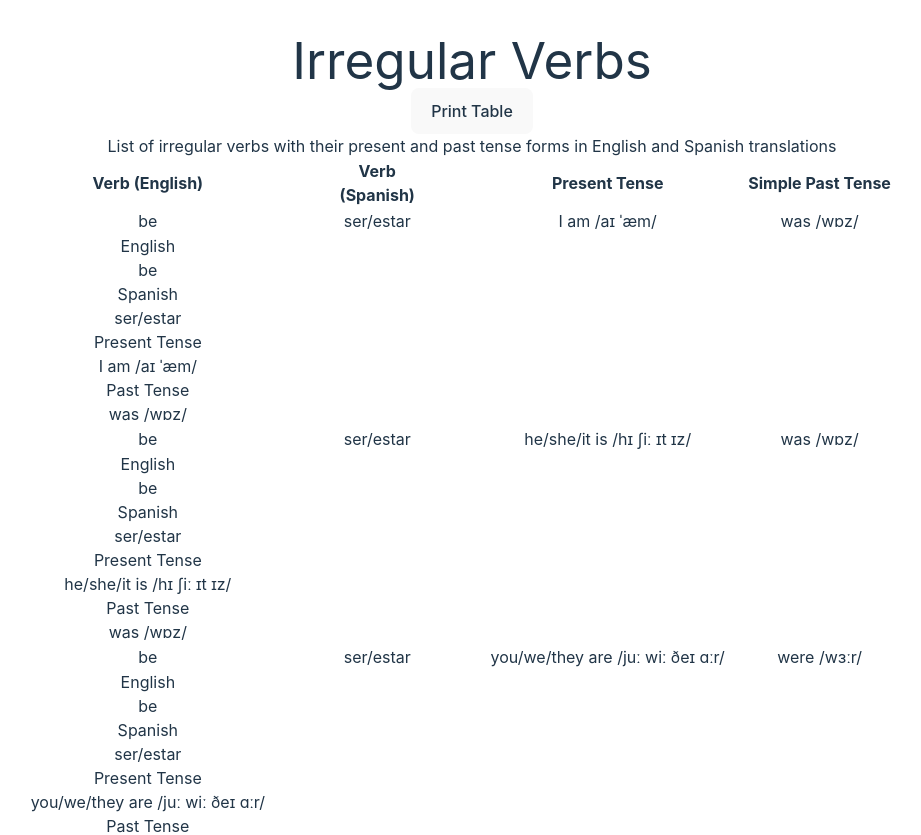
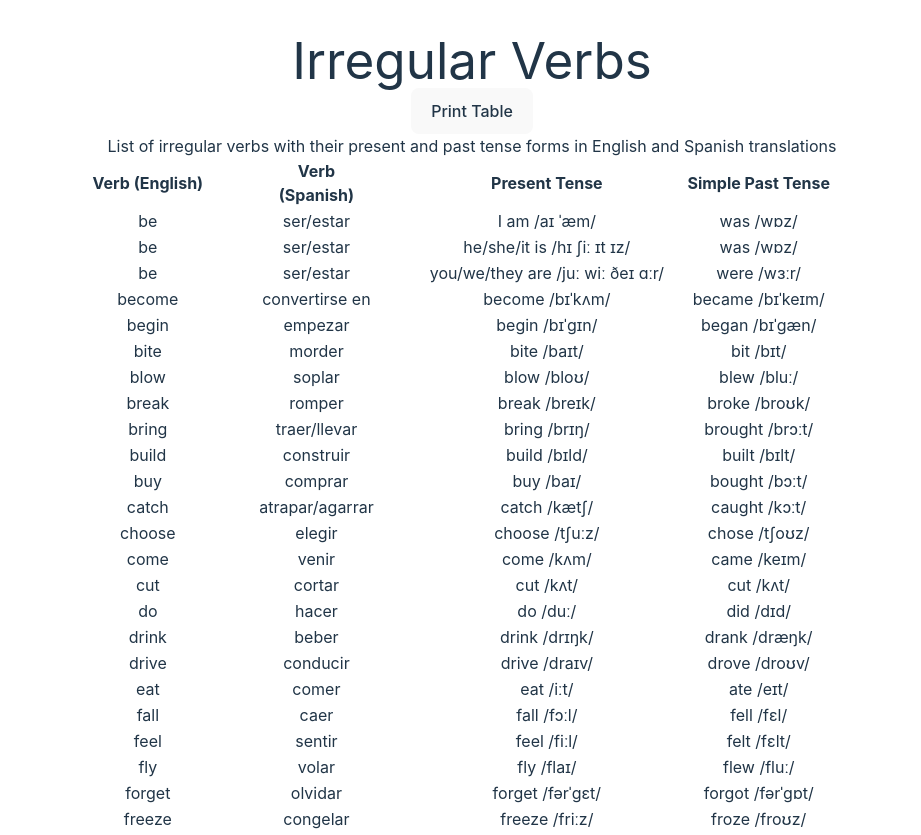
Before and after one commit to Kleinster2/irregular-verbs-table, a React (Vite) app: page / in a window 1280 px wide. Shown: the top 835 px of the page, without its empty margins (168-1089 px from the left). Built offline with nearby package versions, Linux system fonts and the light colour scheme.

Commit message:
Assistant checkpoint: Fix component structure and restart dev server
Assistant generated file changes:
- src/components/IrregularVerbRow.jsx: Fix DOM nesting issues in IrregularVerbRow

---

User prompt:

What should I do next?

```diff
--- a/src/components/IrregularVerbRow.jsx
+++ b/src/components/IrregularVerbRow.jsx
@@ -1,43 +1,13 @@
+
 import React from 'react';
 
 export default function IrregularVerbRow({ verb }) {
   return (
-    <>
-      {/* Desktop view */}
-      <tr className="hover:bg-gray-50 hidden md:table-row" role="row">
-        <td className="p-2 border text-sm md:text-base" role="cell">
-          {verb.english}
-        </td>
-        <td className="p-2 border whitespace-pre-line text-sm md:text-base" role="cell">
-          {verb.spanish}
-        </td>
-        <td className="p-2 border font-mono whitespace-pre-line text-sm md:text-base" role="cell">
-          {verb.present}
-        </td>
-        <td className="p-2 border font-mono whitespace-pre-line text-sm md:text-base" role="cell">
-          {verb.past}
-        </td>
-      </tr>
-
-      {/* Mobile view */}
-      <div className="md:hidden hover:bg-gray-50 block mb-4 border rounded-lg overflow-hidden" role="row" aria-label={`Irregular verb: ${verb.english}`}>
-        <div className="block p-3 border-b" role="cell">
-          <div className="font-semibold mb-1 text-sm" id={`english-label-${verb.english}`}>English</div>
-          <div className="text-base" aria-labelledby={`english-label-${verb.english}`}>{verb.english}</div>
-        </div>
-        <div className="block p-3 border-b" role="cell">
-          <div className="font-semibold mb-1 text-sm" id={`spanish-label-${verb.english}`}>Spanish</div>
-          <div className="text-base whitespace-pre-line" aria-labelledby={`spanish-label-${verb.english}`}>{verb.spanish}</div>
-        </div>
-        <div className="block p-3 border-b" role="cell">
-          <div className="font-semibold mb-1 text-sm" id={`present-label-${verb.english}`}>Present Tense</div>
-          <div className="text-base font-mono whitespace-pre-line" aria-labelledby={`present-label-${verb.english}`}>{verb.present}</div>
-        </div>
-        <div className="block p-3" role="cell">
-          <div className="font-semibold mb-1 text-sm" id={`past-label-${verb.english}`}>Past Tense</div>
-          <div className="text-base font-mono whitespace-pre-line" aria-labelledby={`past-label-${verb.english}`}>{verb.past}</div>
-        </div>
-      </div>
-    </>
+    <tr className="border-b hover:bg-gray-50">
+      <td className="px-6 py-4 whitespace-pre-line">{verb.english}</td>
+      <td className="px-6 py-4 whitespace-pre-line">{verb.spanish}</td>
+      <td className="px-6 py-4 whitespace-pre-line">{verb.present}</td>
+      <td className="px-6 py-4 whitespace-pre-line">{verb.past}</td>
+    </tr>
   );
 }
```
